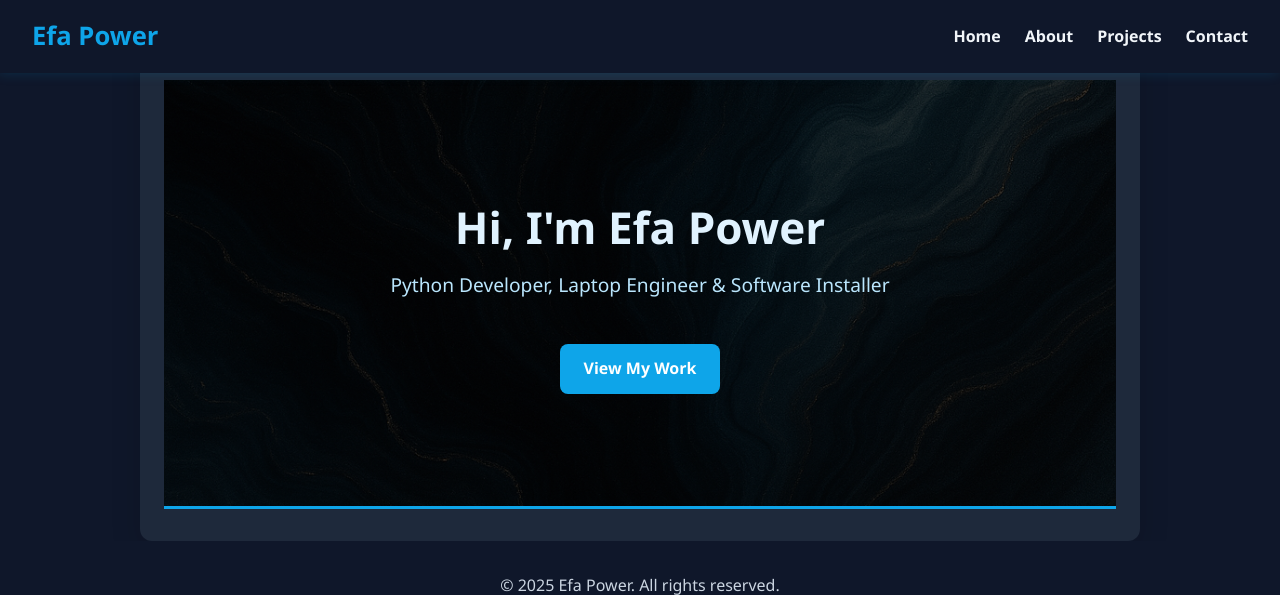
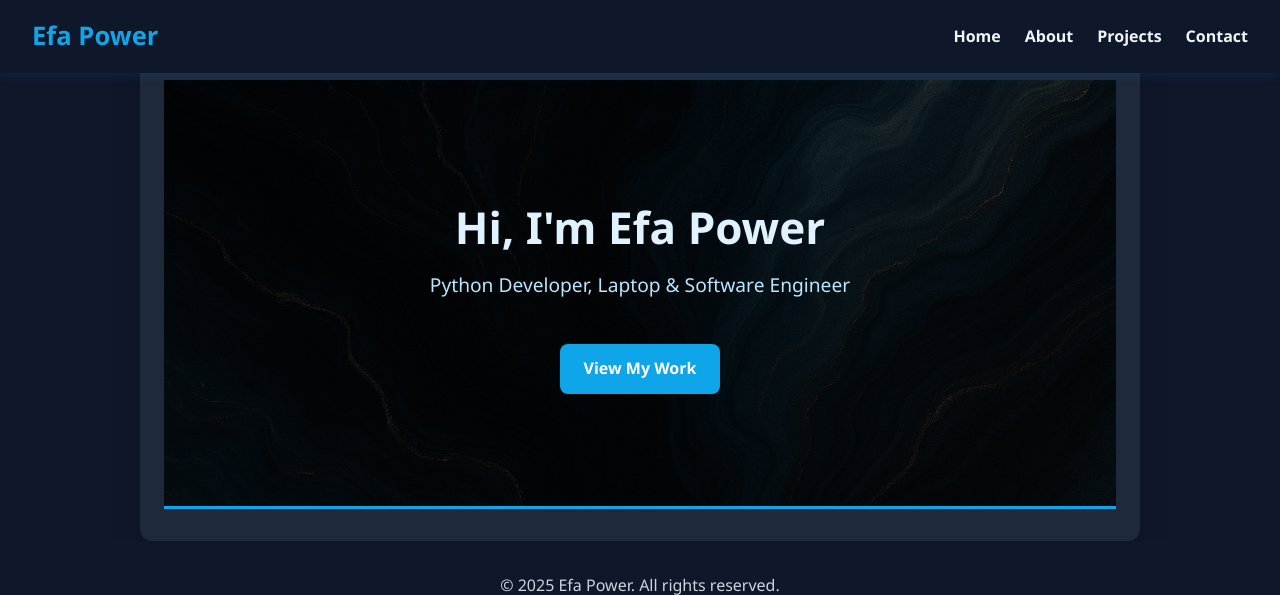
Before and after one commit to powernation/portfolio, a Django app: page / in a window 1280 px wide. Shown: the top 595 px of the page. Run offline with Django 5.2, Linux system fonts and the light colour scheme.

Commit message:
Update home.html

```diff
--- a/myapp/templates/home.html
+++ b/myapp/templates/home.html
@@ -5,7 +5,7 @@
 <section class="hero hero-background">
   <div class="hero-text">
     <h1>Hi, I'm Efa Power</h1>
-    <p>Python Developer, Laptop Engineer & Software Installer</p>
+    <p>Python Developer, Laptop & Software Engineer</p>
     <a href="{% url 'projects' %}" class="btn">View My Work</a>
   </div>
 </section>
```
